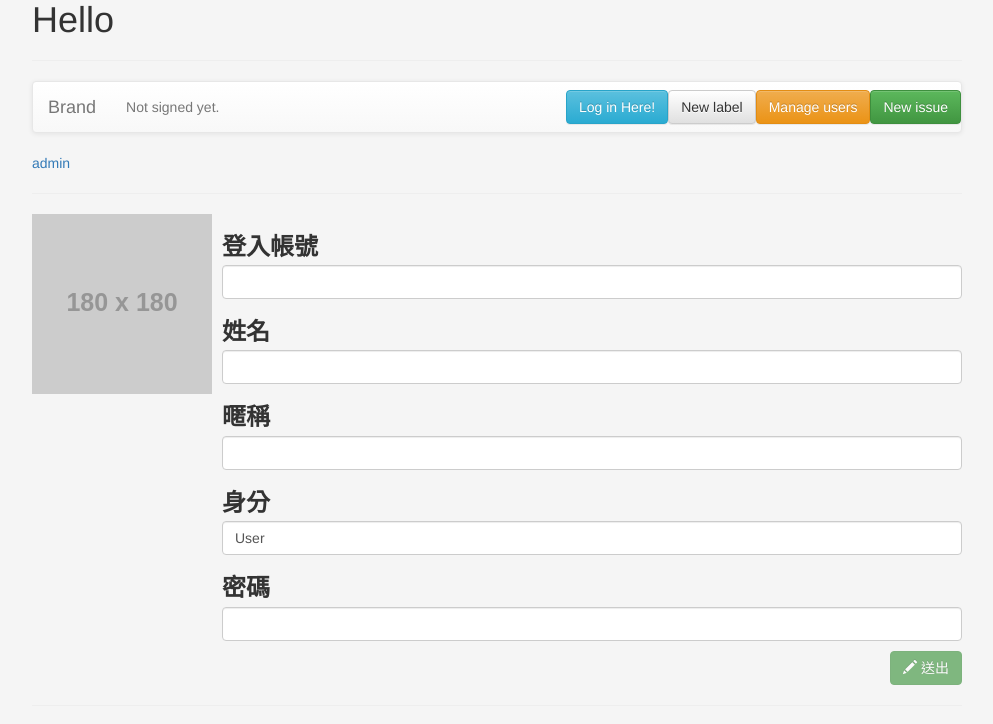
After one commit to noracami/track-it, a Django app: page /users/new/ in a window 1280 px wide. The commit adds this page. Shown: the top 724 px of the page, without its empty margins (168-1161 px from the left). Run offline with Django 3.2, Linux system fonts and the light colour scheme; grey boxes labelled with a size stand in for pictures from a placeholder-image service; some libraries are stand-ins or nearby versions.

Commit message:
add new user function.

```diff
--- a/trackit/issues/views.py
+++ b/trackit/issues/views.py
@@ -34,9 +34,28 @@ def newissues(request):
         name = "default"
     return render(request, 'newissues.html', {"issue_get": name, "request": request})
 
+def newusers(request):
+    return render(request, 'newusers.html', {"request": request})
+
 def add(request):
     if request.method == 'POST':
         if 'login' in request.session:
+            if request.POST['todo'] == "newuser":
+                account = request.POST['account']
+                name = request.POST['name']
+                plain = request.POST['password']
+                password = hashlib.sha224(plain.encode()).hexdigest()
+                user = User(account=account, name=name, password=password)
+                user.save()
+                member = request.POST['member']
+                if member:
+                    user.member = member
+                    user.save()
+                nickname = request.POST['nickname']
+                if nickname != "" and nickname != "User":
+                    user.nickname = nickname
+                    user.save()
+
             if request.POST['todo'] == "newissue":
                 title = request.POST['title']
                 content = request.POST['comment']
@@ -46,6 +65,46 @@ def add(request):
                 comment = Comment(ticket=ticket, content=content, user=user)
                 comment.save()
     return redirect('home')
+
+def edit(request):
+    if request.method == 'POST':
+        if 'login' in request.session:
+            if request.POST['todo'] == "edituser":
+                user = get_object_or_404(User, id=request.POST['user_id'])
+                user.account = request.POST['account']
+                user.name = request.POST['name']
+                user.nickname = request.POST['nickname']
+                user.member = request.POST['member']
+                plain = request.POST['password']
+                user.password = hashlib.sha224(plain.encode()).hexdigest()
+                user.save()
+    return redirect('home')
+
+def users(request, user_id=0):
+    if user_id:
+        users = get_object_or_404(User, id=user_id)
+        u = users
+        detail = []
+        user_get = {}
+        user_get['id'] = u.id
+        user_get['account'] = u.account
+        user_get['name'] = u.name
+        user_get['nickname'] = u.nickname
+        user_get['member'] = u.member
+        detail.append(user_get)
+        return render(request, 'users.html', {"request": request, "detail": detail})
+    else:
+        users = User.objects.filter().order_by('-id')
+        readit = []
+        for u in users:
+            user_get = {}
+            user_get['id'] = u.id
+            user_get['account'] = u.account
+            user_get['name'] = u.nickname if u.nickname else u.name
+            user_get['member'] = u.member
+            readit.append(user_get)
+            #pass
+        return render(request, 'users.html', {"request": request, "readit": readit})
 
 def loginhere(request):
 
--- a/trackit/templates/base.html
+++ b/trackit/templates/base.html
@@ -46,7 +46,7 @@
                     <p class="navbar-text">Not signed yet.</p>
                     {% endif %}
                     <a href="/issues/new" type="button" class="btn btn-success navbar-btn navbar-right">New issue</a>
-                    <button type="button" class="btn btn-default navbar-btn navbar-right">New user</button>
+                    <a href="/users" type="button" class="btn btn-warning navbar-btn navbar-right">Manage users</a>
                     <button type="button" class="btn btn-default navbar-btn navbar-right">New label</button>
                     {% if request.session.login %}
                     <a href="/logout" type="button" class="btn btn-danger navbar-btn navbar-right">Log out!</a>
@@ -73,5 +73,7 @@
         <!-- Include all compiled plugins (below), or include individual files as needed -->
         <!-- Latest compiled and minified JavaScript -->
         <script src="https://maxcdn.bootstrapcdn.com/bootstrap/3.3.2/js/bootstrap.min.js"></script>
+        {% block customjs %}
+        {% endblock %}
     </body>
 </html>
--- /dev/null
+++ b/trackit/templates/newusers.html
@@ -0,0 +1,58 @@
+{% extends "base.html" %}
+{% block hey %}
+    <div class="row-issue-list">
+        <div class="row-message">
+            <div class="media">
+                <div class="media-left media-top">
+                    <img class="media-object" src="http://placehold.it/180x180" alt="">
+                </div>
+                <div class="media-body media-top">
+                    <form name="form_newuser" action="{% url 'add' %}" method="POST">
+                        {% csrf_token %}
+                        <input type="hidden" name="todo" value="newuser">
+                        <div class="h3">
+                            <label for="account01">登入帳號</label>
+                            <input class="form-control form-required" name="account" id="account01" type="text">
+                        </div>
+                        <div class="h3">
+                            <label for="name01">姓名</label>
+                            <input class="form-control form-required" name="name" id="name01" type="text">
+                        </div>
+                        <div class="h3">
+                            <label for="nickname01">暱稱</label>
+                            <input class="form-control" name="nickname" id="nickname01" type="text">
+                        </div>
+                        <div class="h3">
+                            <label for="member01">身分</label>
+                            <input class="form-control form-required" name="member" id="member01" type="text" value="User">
+                        </div>
+                        <div class="h3">
+                            <label for="password01">密碼</label>
+                            <input class="form-control form-required" name="password" id="password01" type="password">
+                        </div>
+                        <button id="submit01" type="submit" class="disabled btn btn-success pull-right" onclick="">
+                            <span class="glyphicon glyphicon-pencil" aria-hidden="true"></span> 送出
+                        </button>
+                    </form>
+                </div>
+            </div>
+        </div>
+    </div>
+    <hr>
+{% endblock %}
+{% block customjs %}
+<script>
+    $(".form-required").on("change", function(){
+        /* Do something... */
+        var isValid = true;
+        $('.form-required').each(function(){
+            if ($(this).val() === '')
+                isValid = false;
+        });
+        if (isValid)
+            $("#submit01").removeClass("disabled");
+        else
+            $("#submit01").addClass("disabled");
+    });
+</script>
+{% endblock %}
--- a/trackit/trackit/urls.py
+++ b/trackit/trackit/urls.py
@@ -10,6 +10,9 @@ urlpatterns = patterns('',
     url(r'^issues/(?P<ticket_id>\d+)/$', 'issues.views.issues', name='issues'),
     url(r'^issues/new/$', 'issues.views.newissues', name='newissues'),
     url(r'^add/$', 'issues.views.add', name='add'),
+    url(r'^users/$', 'issues.views.users', name='users'),
+    url(r'^users/(?P<user_id>\d+)/$', 'issues.views.users', name='users'),
+    url(r'^users/new/$', 'issues.views.newusers', name='newusers'),
     url(r'^loginhere/$', 'issues.views.loginhere', name='loginhere'),
     url(r'^login/$', 'issues.views.login', name='login'),
     url(r'^logout/$', 'issues.views.logout', name='logout'),
```
Also changed, not shown: trackit/templates/users.html (added, +65 -0 lines).
